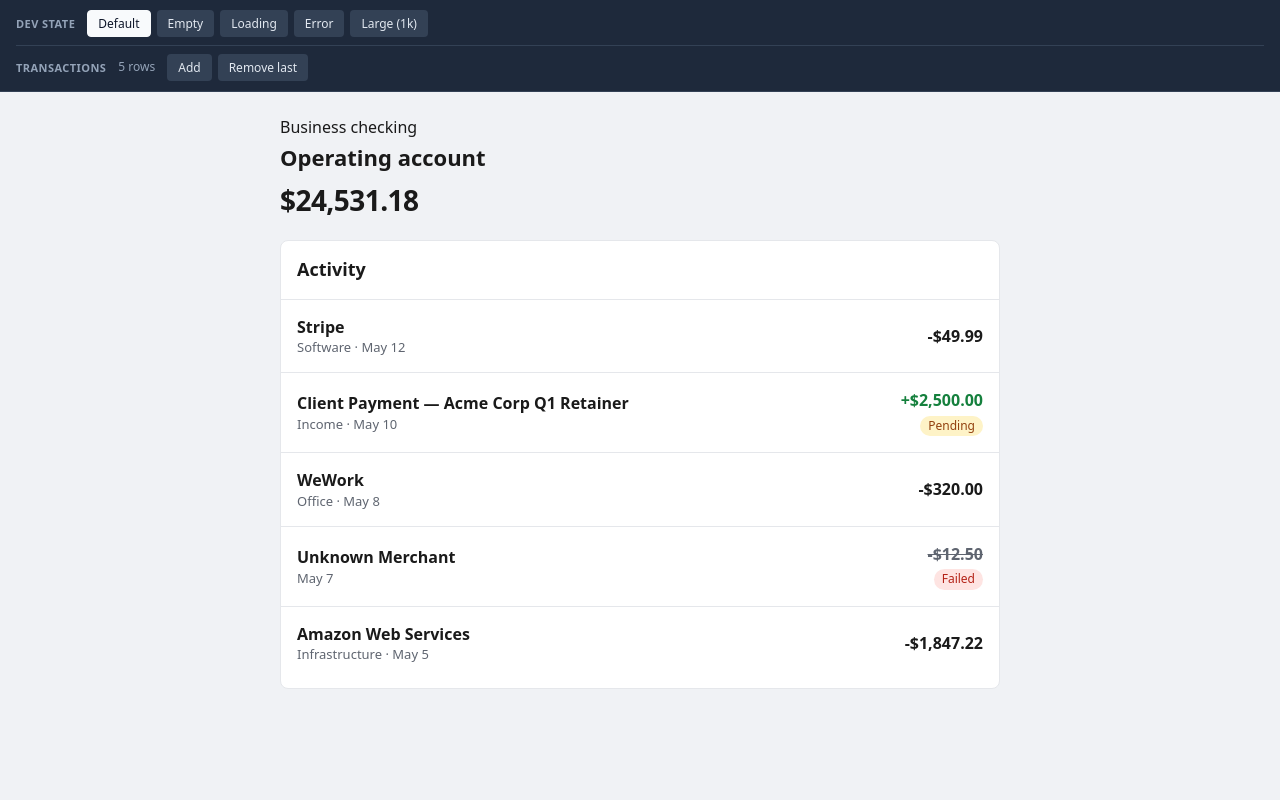
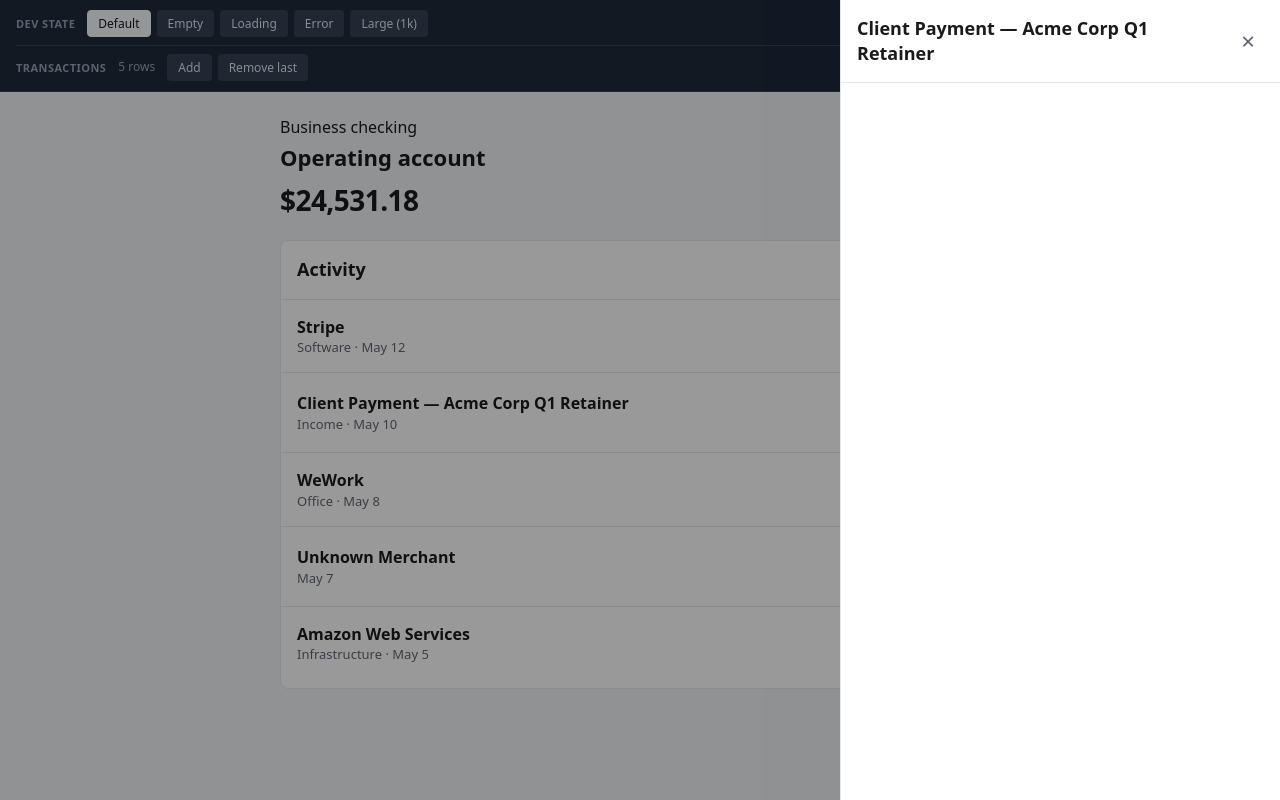
Before and after one commit to v3nk3y/design-eng-activity-feed, a React (Vite) app: page / in a window 1280 px wide. Both pictures are taken after a click on the button 640 px from the left and 412 px from the top of the page. Built offline with nearby package versions, Linux system fonts and the light colour scheme.

Commit message:
feat: open a transaction detail panel from an activity row

```diff
--- a/package.json
+++ b/package.json
@@ -10,6 +10,7 @@
     "preview": "vite preview"
   },
   "dependencies": {
+    "@radix-ui/react-dialog": "^1.1.23",
     "react": "^19.2.6",
     "react-dom": "^19.2.6"
   },
--- a/src/components/ActivityFeed/ActivityFeed.tsx
+++ b/src/components/ActivityFeed/ActivityFeed.tsx
@@ -1,6 +1,8 @@
+import { useMemo, useState } from 'react';
 import './ActivityFeed.css';
 import type { Transaction } from '../../types/transaction';
 import { sortNewestFirst } from '../../utils/transactions';
+import { TransactionDetail } from '../TransactionDetail/TransactionDetail';
 import { TransactionRow } from './TransactionRow';
 
 type ActivityFeedProps = {
@@ -8,7 +10,10 @@
 };
 
 export function ActivityFeed({ transactions }: ActivityFeedProps) {
-  const sorted = sortNewestFirst(transactions);
+  const [selectedId, setSelectedId] = useState<string | null>(null);
+
+  const sorted = useMemo(() => sortNewestFirst(transactions), [transactions]);
+  const selected = transactions.find((transaction) => transaction.id === selectedId);
 
   return (
     <div className='activity-feed'>
@@ -20,11 +25,13 @@
         <ul className='activity-feed__list'>
           {sorted.map((transaction) => (
             <li key={transaction.id}>
-              <TransactionRow transaction={transaction} />
+              <TransactionRow transaction={transaction} onSelect={setSelectedId} />
             </li>
           ))}
         </ul>
       )}
+
+      <TransactionDetail transaction={selected} onClose={() => setSelectedId(null)} />
     </div>
   );
 }
--- a/src/components/ActivityFeed/TransactionRow.tsx
+++ b/src/components/ActivityFeed/TransactionRow.tsx
@@ -5,9 +5,10 @@
 
 type TransactionRowProps = {
   transaction: TransactionSummary
+  onSelect: (id: string) => void
 }
 
-export function TransactionRow({ transaction }: TransactionRowProps) {
+export function TransactionRow({ transaction, onSelect }: TransactionRowProps) {
   const dateText = formatFeedDate(transaction.date)
   const dateTime = serializeFeedDate(transaction.date)
 
@@ -15,7 +16,7 @@
     <button
       type='button'
       className='transaction-row'
-      onClick={() => alert(`Transaction: ${transaction.id}`)}
+      onClick={() => onSelect(transaction.id)}
     >
       <span className='transaction-row__main'>
         <span className='transaction-row__merchant'>{transaction.merchant}</span>
--- /dev/null
+++ b/src/components/TransactionDetail/TransactionDetail.css
@@ -0,0 +1,55 @@
+.detail-overlay {
+  position: fixed;
+  inset: 0;
+  background: var(--overlay);
+}
+
+.detail-panel {
+  position: fixed;
+  top: 0;
+  right: 0;
+  bottom: 0;
+  display: flex;
+  flex-direction: column;
+  width: min(440px, 100%);
+  background: var(--surface);
+  border-left: 1px solid var(--line);
+}
+
+.detail-panel__header {
+  display: flex;
+  align-items: center;
+  justify-content: space-between;
+  gap: 16px;
+  padding: 16px;
+  border-bottom: 1px solid var(--line);
+}
+
+.detail-panel__title {
+  margin: 0;
+  font-size: 18px;
+  font-weight: 600;
+  overflow-wrap: anywhere;
+}
+
+.detail-panel__close {
+  flex-shrink: 0;
+  width: 32px;
+  height: 32px;
+  font: inherit;
+  font-size: 24px;
+  line-height: 1;
+  color: var(--muted);
+  background: none;
+  border: 0;
+  border-radius: 4px;
+  cursor: pointer;
+}
+
+.detail-panel__close:hover {
+  background: var(--hover);
+}
+
+.detail-panel__close:focus-visible {
+  outline: 2px solid var(--focus);
+}
--- /dev/null
+++ b/src/components/TransactionDetail/TransactionDetail.tsx
@@ -0,0 +1,33 @@
+import * as Dialog from '@radix-ui/react-dialog'
+import './TransactionDetail.css'
+import type { Transaction } from '../../types/transaction'
+
+type TransactionDetailProps = {
+  transaction: Transaction | undefined
+  onClose: () => void
+}
+
+export function TransactionDetail({ transaction, onClose }: TransactionDetailProps) {
+  const handleOpenChange = (open: boolean) => {
+    if (!open) onClose()
+  }
+
+  return (
+    <Dialog.Root open={transaction !== undefined} onOpenChange={handleOpenChange}>
+      <Dialog.Portal>
+        <Dialog.Overlay className='detail-overlay' />
+
+        <Dialog.Content className='detail-panel'>
+          {transaction && (
+            <header className='detail-panel__header'>
+              <Dialog.Title className='detail-panel__title'>{transaction.merchant}</Dialog.Title>
+              <Dialog.Close className='detail-panel__close' aria-label='Close'>
+                &times;
+              </Dialog.Close>
+            </header>
+          )}
+        </Dialog.Content>
+      </Dialog.Portal>
+    </Dialog.Root>
+  )
+}
--- a/src/index.css
+++ b/src/index.css
@@ -9,6 +9,7 @@
   --warning-bg: #fef3c7;
   --danger: #b42318;
   --danger-bg: #fee4e2;
+  --overlay: rgb(0 0 0 / 0.4);
   --focus: #2563eb;
 }
 
```
Also changed, not shown: 1 other file (tests, documents, lock files or other folders).
